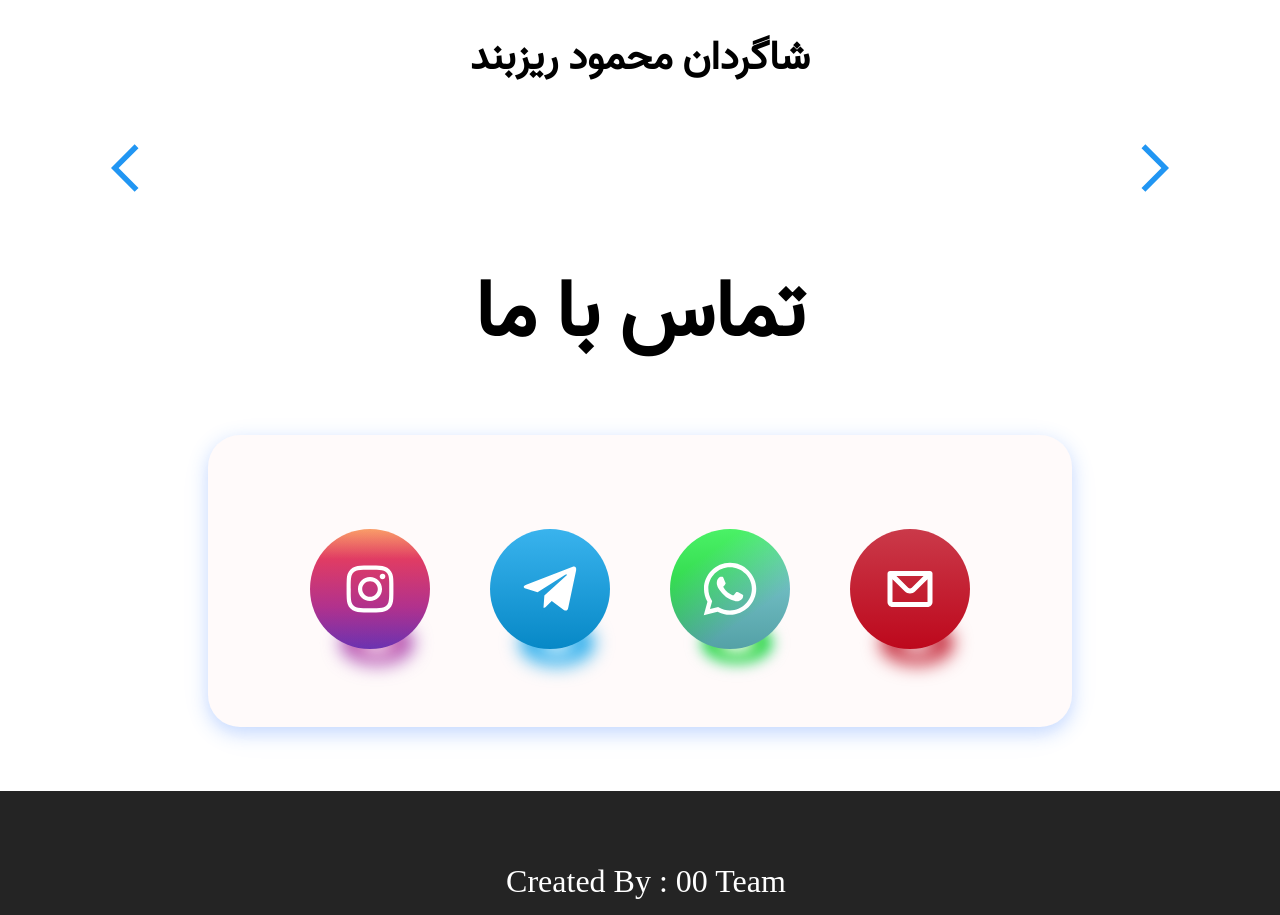
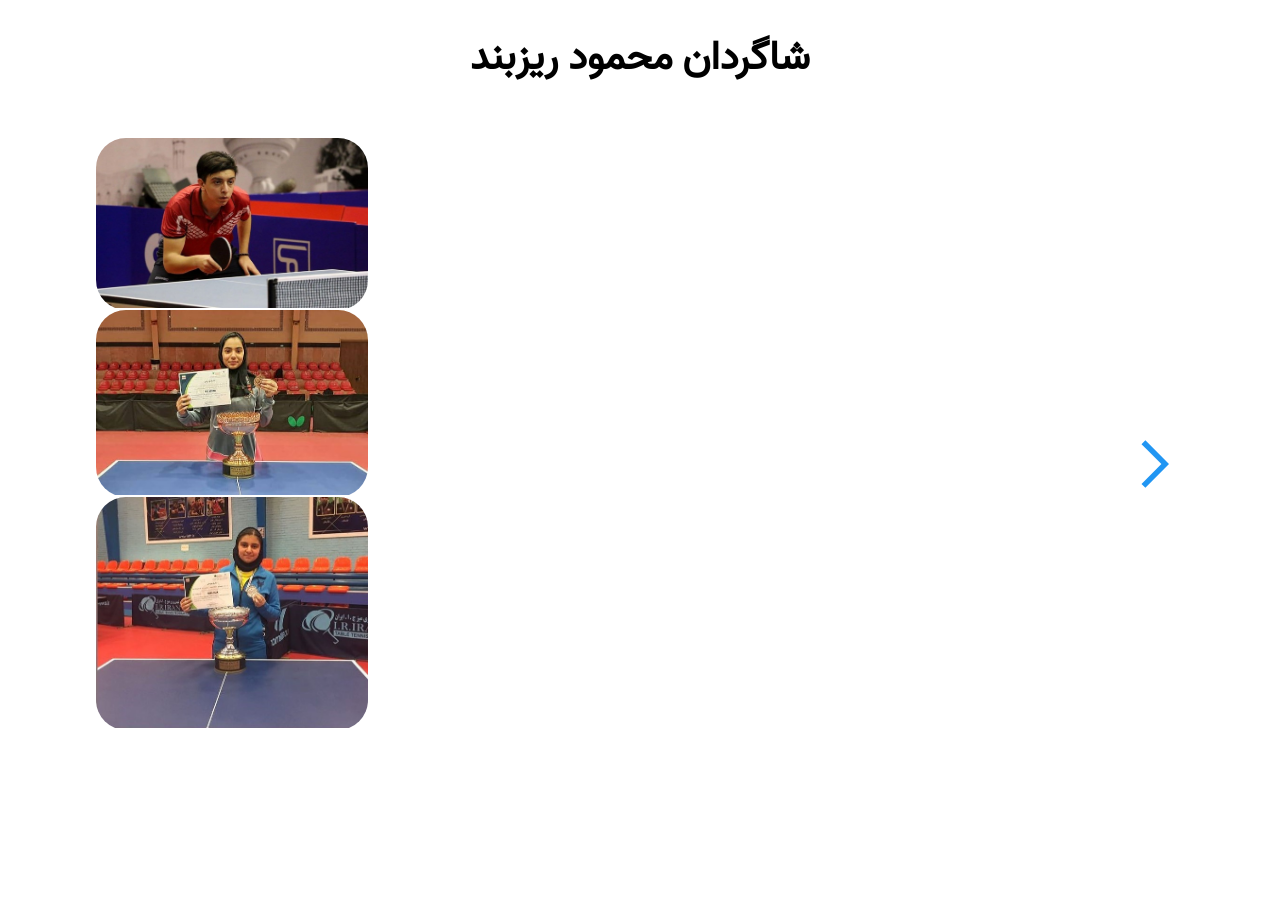
Before and after one commit to 00-team/ping-pong-site, a React app: page / in a window 1280 px wide. Shown: the part 2600-3515 px from the top of the page. Built offline with nearby package versions, Linux system fonts and the light colour scheme; a web font is replaced by a local one.

Commit message:
working on cards

```diff
--- a/src/components/elements/StudentSlider.js
+++ b/src/components/elements/StudentSlider.js
@@ -10,7 +10,6 @@ import './scss/studentslider.scss'
 import radin from '../../static/students/radin.jpg'
 import nilia from '../../static/students/nilia.jpg'
 import shaghayegh from '../../static/students/shaghayegh.jpg'
-
 
 const images = [
     {
@@ -31,7 +30,6 @@ const images = [
 ]
 
 function StudentSlider() {
-
     const [slideIndex, setSlideIndex] = useState(1)
 
     const nextSlide = () => {
@@ -52,9 +50,27 @@ function StudentSlider() {
     }
 
     return (
-        <div className="slider">
-            <div className="btns prev"> <FcPrevious size={60} onClick={prevSlide}/> </div>
-            <div className="btns next"> <FcNext     size={60} onClick={nextSlide}/> </div>
+        <div className='slider'>
+            <div className='btns prev'>
+                {' '}
+                <FcPrevious size={60} onClick={prevSlide} />{' '}
+            </div>
+            <div className='btns next'>
+                {' '}
+                <FcNext size={60} onClick={nextSlide} />{' '}
+            </div>
+            <div className='container' >
+                {images.map((obj, index) => {
+                    return (
+                        <div className='card' key={index}>
+                            <img className='img' src={obj.img} alt='' />
+                            <div className='discription fa'>
+                                <h5>{obj.discription}</h5>
+                            </div>
+                        </div>
+                    )
+                })}
+            </div>
         </div>
     )
 }
--- a/src/components/elements/scss/studentslider.scss
+++ b/src/components/elements/scss/studentslider.scss
@@ -1,5 +1,4 @@
 .slider {
-
     margin: 3rem;
 
     transition: translateX ease-in-out 0.4s;
@@ -22,6 +21,7 @@
         width: 40%;
         // transform: translateX(-65px);
     }
+
     .btns {
         position: absolute;
         top: 50%;
@@ -33,4 +33,51 @@
             right: 0;
         }
     }
+
+    .container {
+        // min-width: 800px;
+        width: 50%;
+        .card {
+            position: relative;
+            border-radius: 30px 30px;
+            overflow: hidden;
+            width: 50%;
+
+            .img {
+                width: 100%;
+                max-width: 100%;
+                height: 100%;
+                max-height: 100%;
+                object-fit: cover;
+            }
+            .discription {
+                position: absolute;
+                bottom: 0;
+                width: 100%;
+                text-align: center;
+                opacity: 0;
+                background: linear-gradient(
+                    to right,
+                    #3c3b3f,
+                    rgb(60, 59, 63, 0.3),
+                    #3c3b3f
+                );
+                transition: opacity 0.4s ease-in-out;
+                padding: 10px 15px 15px;
+            }
+            &:hover .discription {
+                opacity: 1;
+            }
+        }
+    }
 }
+
+@media only screen and (max-width: 1200px) {
+    .discription{
+        width: 100%;
+        height: 100%;
+    }
+    .card:focus .discription {
+        opacity: 1;
+    }
+}
```
